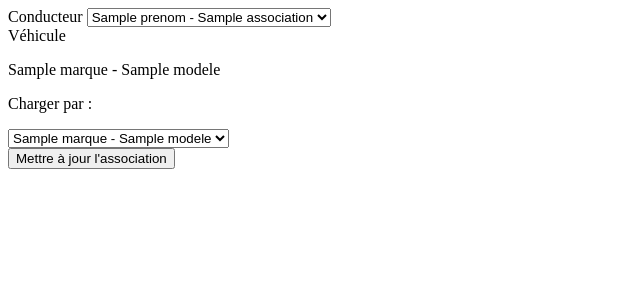
After one commit to Stollpy/EVAL_MySQL_PHP-FINAL, a PHP site: template template/edit_association.phtml in a window 1280 px wide. The commit adds this page. Shown: the top 300 px of the page, without its empty margins (0-640 px from the left). Run offline with PHP 8.4, Linux system fonts and the light colour scheme; the template is opened without the code that fills it: most values are stand-ins (such as "Sample title", 1, 10 or a date in 2020).

Commit message:
add edit_association

```diff
--- a/public/index.php
+++ b/public/index.php
@@ -19,6 +19,7 @@ $route = [
     '/vehicule/edit' => 'edit_vehicule.php',
     '/association' => 'association.php',
     '/association/delete' => 'delete_association.php',
+    '/association/edit' => 'edit_association.php',
 
 ];
 
--- /dev/null
+++ b/template/edit_association.phtml
@@ -0,0 +1,48 @@
+<div class="container-fluid">
+    <div class="container">
+        <div class="row">
+            <div class="col-12">
+                <form action="" method="post">
+                    <div class="row mt-3">
+                        <div class="col-12">
+                            <label for="Conducteur" class="form-label">Conducteur</label>
+                            <select name="Conducteur" id="Conducteur" class="form-control">
+                                <option value="<?=$Association['id_conducteur'];?>" selected><?=$Association['prenom'];?> - <?=$Association['nom'];?></option>
+                                <?php foreach($Conducteurs as $Conducteur):?>
+                                    <option value="<?=$Conducteur['id_conducteur'];?>"><?=$Conducteur['prenom'];?> - <?=$Conducteur['nom'];?></option>
+                                <?php endforeach;?>
+                            </select>
+                        </div>
+                    </div>
+                    <div class="row mt-3">
+                        <div class="col-12">
+                            <div class="row">
+                                <div class="col-12">
+                                    <label for="Véhicule" class="form-label">Véhicule</label>
+                                </div>
+                                <div class="col-3">
+                                        <p class="form-control"><?=$Association['marque'];?> - <?=$Association['modele'];?></p>
+                                </div>
+                                <div class="col-3">
+                                    <p>Charger par :</p>
+                                </div>
+                                <div class="col-3">
+                                     <select name="Véhicule" id="Véhicule" class="form-control">
+                                        <?php foreach($Vehicules as $Vehicule):?>
+                                            <option value="<?=$Vehicule['id_vehicule'];?>"><?=$Vehicule['marque'];?> - <?=$Vehicule['modele'];?></option>
+                                        <?php endforeach;?>
+                                    </select>
+                                </div>
+                            </div>
+                        </div>
+                    </div>
+                    <div class="row mt-3">
+                        <div class="col-12">
+                            <button type="submit" class="btn btn-outline-primary" name="add">Mettre à jour l'association</button>
+                        </div>
+                    </div>
+                </form>
+            </div>
+        </div>
+    </div>
+</div>
```
Also changed, not shown: src/Models/AssociationModels.php (+6 -4 lines), src/controllers/edit_association.php (added, +37 -0 lines).
